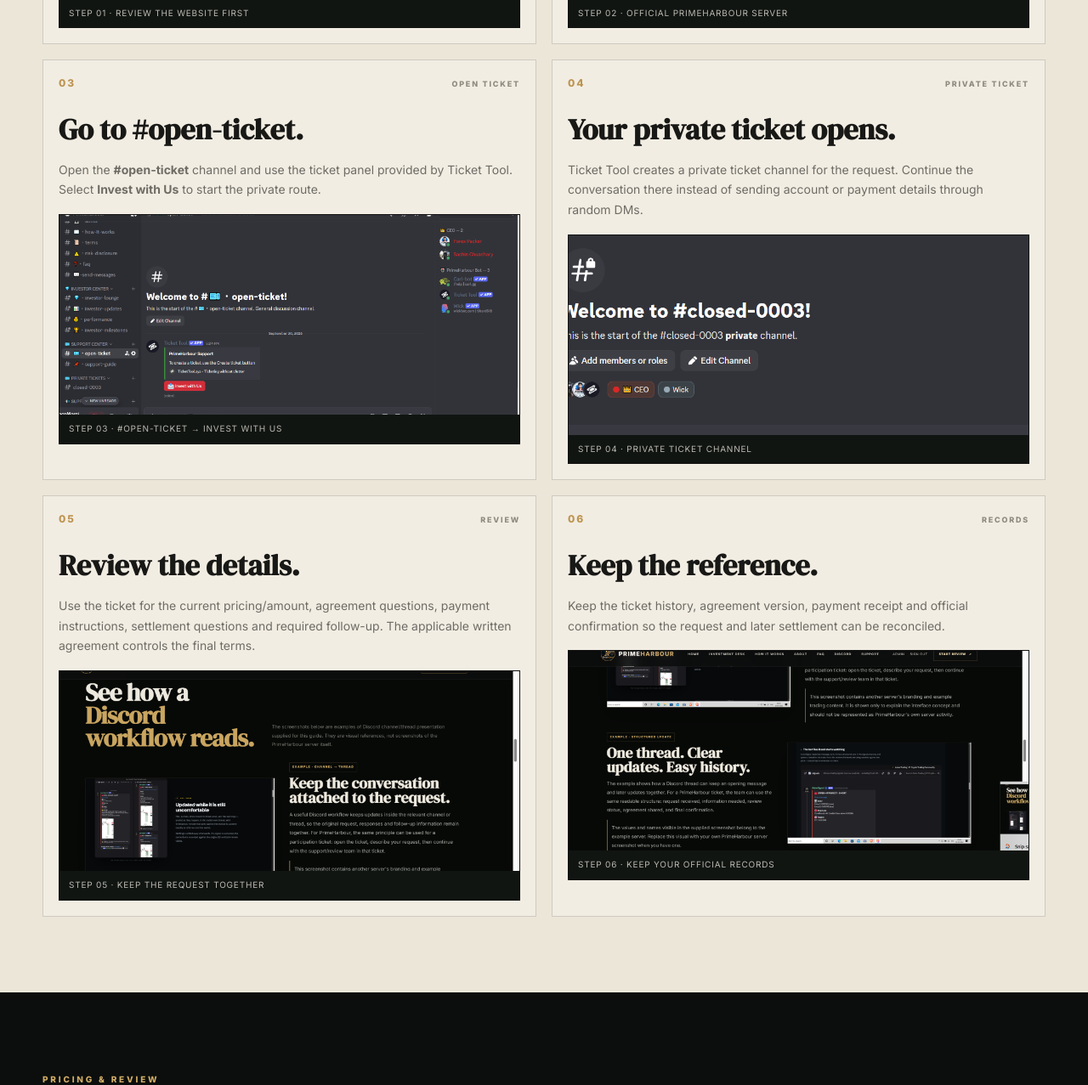
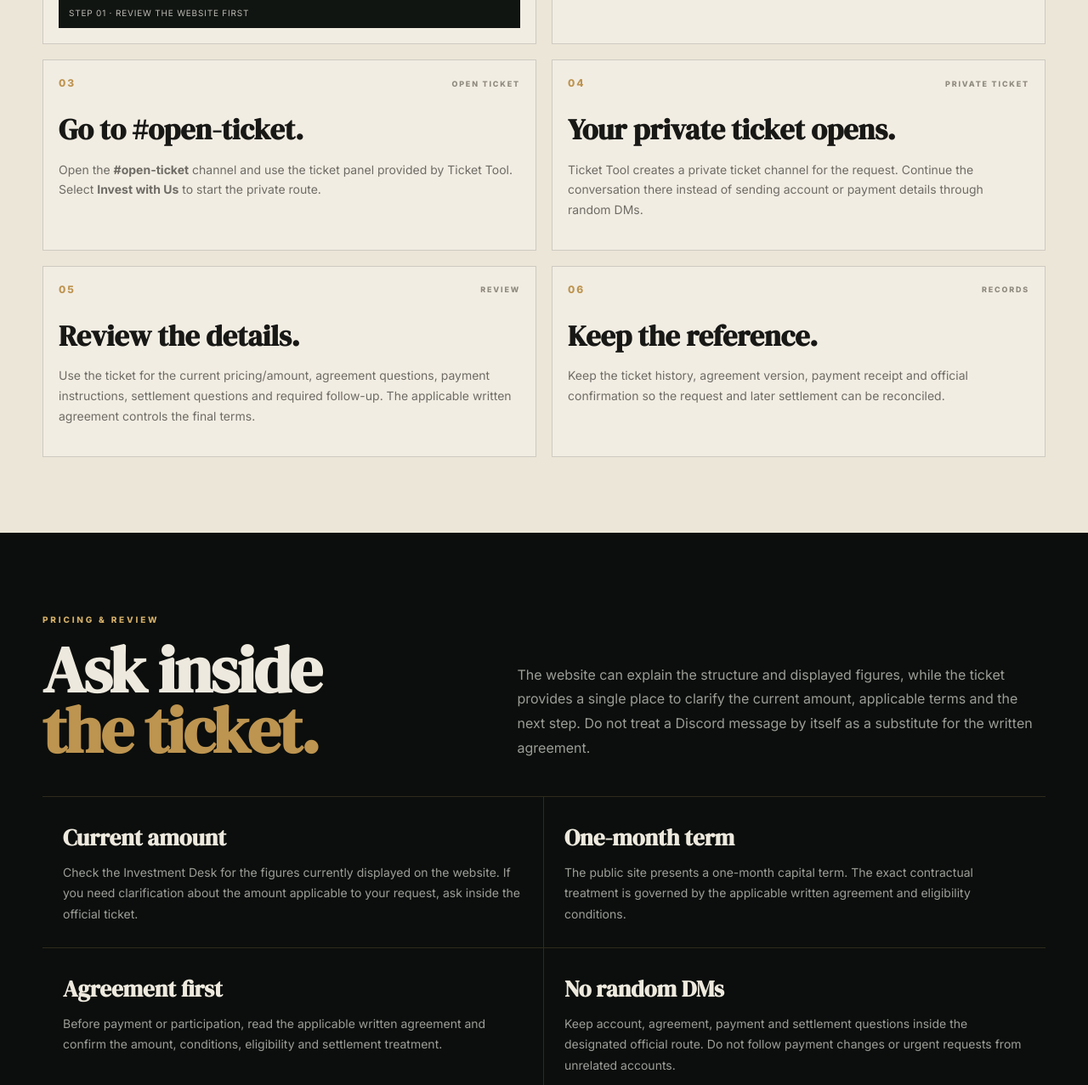
Before and after one commit to fxsachin2503-droid/primeone, a Flask app: page /discord in a window 1280 px wide. Shown: the part 1493-2770 px from the top of the page at 85% size. Run offline with Flask 3, Linux system fonts and the light colour scheme.

Commit message:
Update Discord guide screenshots

```diff
--- a/PrimeHarbour-Website-Fixed/templates/discord.html
+++ b/PrimeHarbour-Website-Fixed/templates/discord.html
@@ -84,42 +84,37 @@
           <div class="phd-step-top"><span class="phd-num">01</span><span class="phd-type">WEBSITE</span></div>
           <h3>Read first.</h3>
           <p>Review the Investment Desk, the displayed terms, risk information and applicable agreement information before entering Discord.</p>
-          <div class="phd-screen"><img src="{{ url_for('static', filename='images/primeharbour-ticket-guide-home.png') }}" alt="PrimeHarbour website ticket guide"><div class="phd-screen-caption">STEP 01 · REVIEW THE WEBSITE FIRST</div></div>
+          <div class="phd-screen"><img src="{{ url_for('static', filename='images/primeharbour-discord-welcome.png') }}" alt="PrimeHarbour website ticket guide"><div class="phd-screen-caption">STEP 01 · REVIEW THE WEBSITE FIRST</div></div>
         </article>
 
         <article class="phd-step">
           <div class="phd-step-top"><span class="phd-num">02</span><span class="phd-type">DISCORD</span></div>
           <h3>Join the server.</h3>
           <p>Use the official PrimeHarbour invite and confirm that you are inside the intended server before interacting with members or bots.</p>
-          <div class="phd-screen"><img src="{{ url_for('static', filename='images/primeharbour-ticket-guide-server.png') }}" alt="PrimeHarbour Discord server"><div class="phd-screen-caption">STEP 02 · OFFICIAL PRIMEHARBOUR SERVER</div></div>
         </article>
 
         <article class="phd-step">
           <div class="phd-step-top"><span class="phd-num">03</span><span class="phd-type">OPEN TICKET</span></div>
           <h3>Go to #open-ticket.</h3>
           <p>Open the <strong>#open-ticket</strong> channel and use the ticket panel provided by Ticket Tool. Select <strong>Invest with Us</strong> to start the private route.</p>
-          <div class="phd-screen"><img src="{{ url_for('static', filename='images/primeharbour-open-ticket.png') }}" alt="PrimeHarbour open-ticket channel"><div class="phd-screen-caption">STEP 03 · #OPEN-TICKET → INVEST WITH US</div></div>
         </article>
 
         <article class="phd-step">
           <div class="phd-step-top"><span class="phd-num">04</span><span class="phd-type">PRIVATE TICKET</span></div>
           <h3>Your private ticket opens.</h3>
           <p>Ticket Tool creates a private ticket channel for the request. Continue the conversation there instead of sending account or payment details through random DMs.</p>
-          <div class="phd-screen"><img src="{{ url_for('static', filename='images/primeharbour-private-ticket.png') }}" alt="PrimeHarbour private ticket"><div class="phd-screen-caption">STEP 04 · PRIVATE TICKET CHANNEL</div></div>
         </article>
 
         <article class="phd-step">
           <div class="phd-step-top"><span class="phd-num">05</span><span class="phd-type">REVIEW</span></div>
           <h3>Review the details.</h3>
           <p>Use the ticket for the current pricing/amount, agreement questions, payment instructions, settlement questions and required follow-up. The applicable written agreement controls the final terms.</p>
-          <div class="phd-screen"><img src="{{ url_for('static', filename='images/primeharbour-ticket-conversation.png') }}" alt="PrimeHarbour ticket conversation"><div class="phd-screen-caption">STEP 05 · KEEP THE REQUEST TOGETHER</div></div>
         </article>
 
         <article class="phd-step">
           <div class="phd-step-top"><span class="phd-num">06</span><span class="phd-type">RECORDS</span></div>
           <h3>Keep the reference.</h3>
           <p>Keep the ticket history, agreement version, payment receipt and official confirmation so the request and later settlement can be reconciled.</p>
-          <div class="phd-screen"><img src="{{ url_for('static', filename='images/primeharbour-ticket-records.png') }}" alt="PrimeHarbour ticket record"><div class="phd-screen-caption">STEP 06 · KEEP YOUR OFFICIAL RECORDS</div></div>
         </article>
       </div>
     </div>
```
Also changed, not shown: PrimeHarbour-Website-Fixed/static/images/primeharbour-discord-welcome.png (added).
